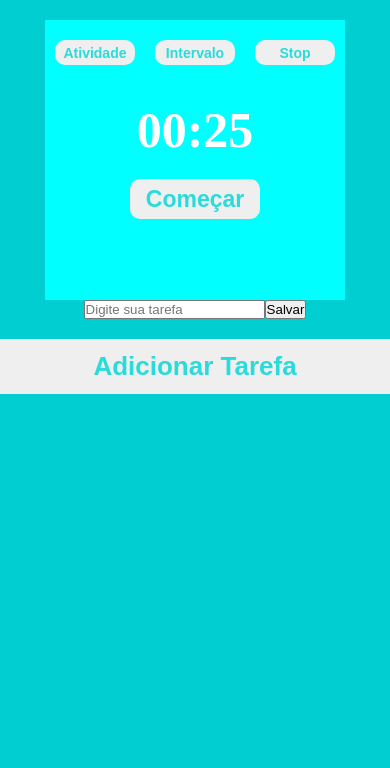
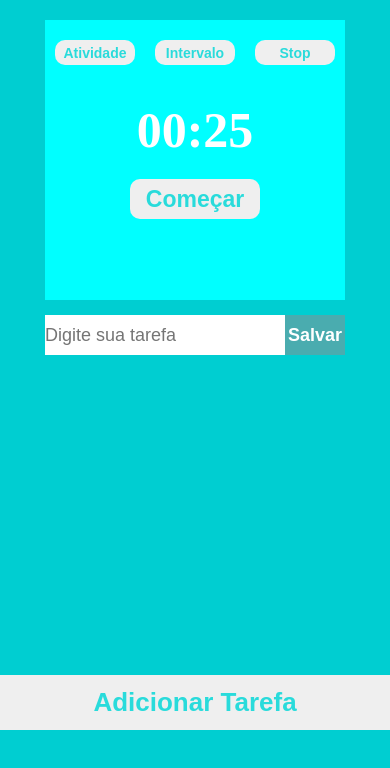
Before and after one commit to albertassi88/desafio-promodoro, a React (Create React App) app: page / in a window 390 px wide. Both pictures are taken after a click on the button "Adicionar Tarefa". Shown: the top 768 px of the page. Built offline with nearby package versions, Linux system fonts and the light colour scheme.

Commit message:
criacao do componente NewTask e do estilo NewTask.css

```diff
--- a/src/components/AddTask.js
+++ b/src/components/AddTask.js
@@ -1,4 +1,5 @@
 import React, {useState} from "react";
+import NewTasks from "./NewTask";
 import "../styles/AddTask.css";
 
 function AddTask() {
@@ -17,15 +18,6 @@ function AddTask() {
     setArray([...array, add]);
   }
 
-  function Oi(){
-    return (
-      <div>
-        <input placeholder="Digite sua tarefa" onChange={({target}) => setTaskInput(target.value)}/>
-        <button type="button" onClick={() => SaveTask(taskInput)}>Salvar</button>
-      </div>
-    )
-  }
-
   function RemoveTask(index) {
     let newTasks = [...array]
     newTasks.splice(index, 1)
@@ -35,7 +27,7 @@ function AddTask() {
   return (
     <div className="container-task">
       <div className="box-task"/>
-      {tasks && Oi()}
+      {tasks && NewTasks(setTaskInput, taskInput, SaveTask)}
       <ul>
         {array.map((e, index) => (
           <div key={index} className="box-tasks">
--- /dev/null
+++ b/src/components/NewTask.js
@@ -0,0 +1,22 @@
+import React from 'react';
+import "../styles/NewTask.css";
+
+function NewTasks(setTaskInput, taskInput, SaveTask){
+  return (
+    <div className="container-new-task">
+      <input
+        placeholder="Digite sua tarefa"
+        name="oi"
+        onChange={({ target }) => setTaskInput(target.value)}
+      />
+      <button
+        type="button"
+        onClick={() => SaveTask(taskInput)}
+      >
+        Salvar
+      </button>
+    </div>
+  )
+}
+
+export default NewTasks;
--- /dev/null
+++ b/src/styles/NewTask.css
@@ -0,0 +1,63 @@
+.container-new-task {
+    display: flex;
+    width: 600px;
+    margin-top: 15px;
+}
+
+.container-new-task > input {
+    width: 100%;
+    height: 40px;
+    font-size: 20px;
+    border: none;
+}
+
+.container-new-task > button {
+    width: 100px;
+    border: none;
+    font-size: 20px;
+    background-color: rgb(74, 172, 175);
+    color: white;
+    font-weight: bold;
+}
+
+@media screen and (max-width: 700px){
+    .container-new-task {
+        width: 500px;
+        height: 340px;
+    }
+    .container-new-task > button {
+        width: 25%;
+        height: 40px;
+    }
+}
+
+@media screen and (max-width: 550px){
+    .container-new-task {
+        width: 400px;
+    }
+}
+
+@media screen and (max-width: 450px){
+    .container-new-task {
+        width: 300px;
+    }
+    .container-new-task > input {
+        font-size: 18px;
+    }
+    .container-new-task > button {
+        font-size: 18px;
+    }
+}
+
+@media screen and (max-width: 350px){
+    .container-new-task {
+        width: 200px;
+    }
+    .container-new-task > input {
+        font-size: 15px;
+    }
+    .container-new-task > button {
+        font-size: 15px;
+        padding: 2px;
+    }
+}
```
